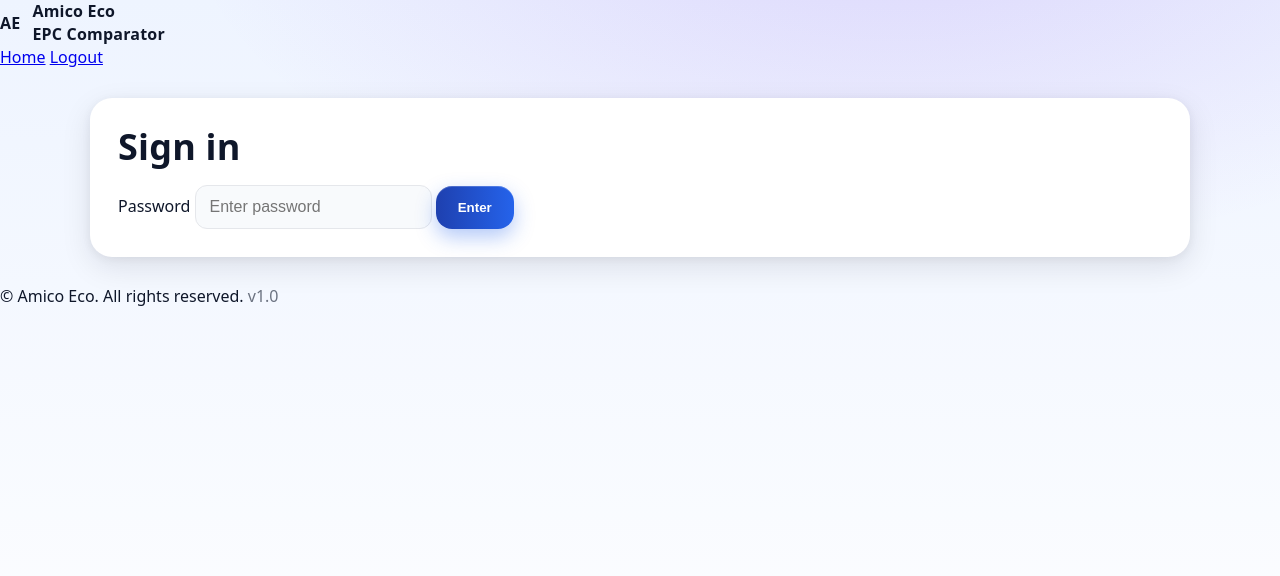
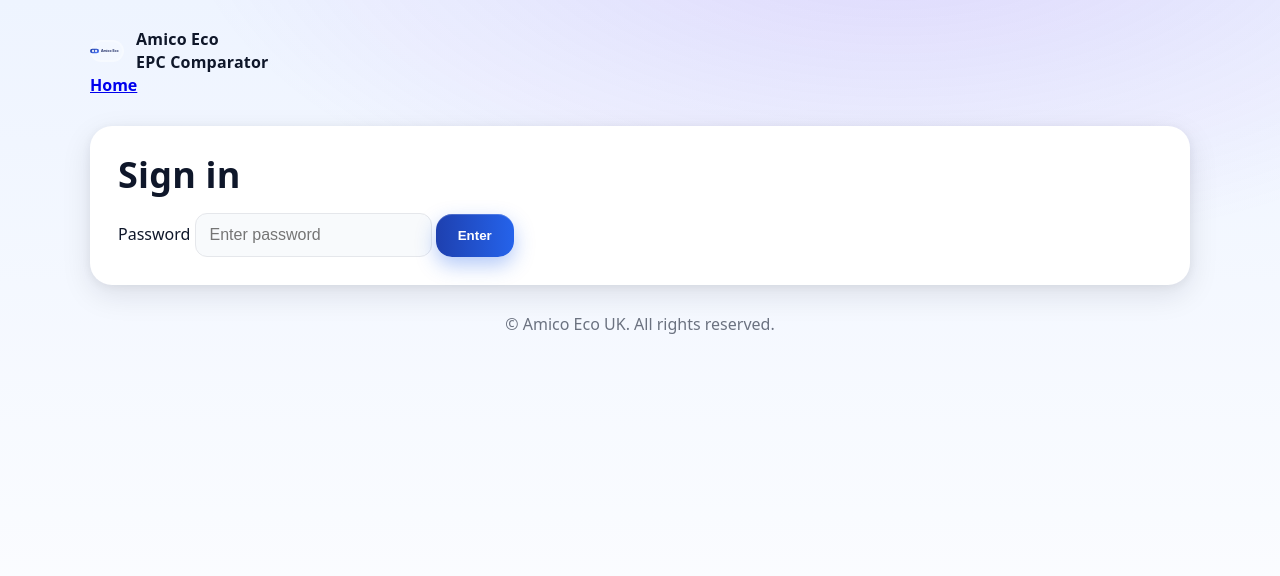
Before and after one commit to Ashley210109/COMPAREAMICOECO, a FastAPI app: page / in a window 1280 px wide. Shown: the top 576 px of the page. Before the commit the page ends 306 px from the top, so only its background shows below. Run offline with FastAPI, Linux system fonts and the light colour scheme.

Commit message:
Refactor base.html for improved structure and branding

```diff
--- a/templates/base.html
+++ b/templates/base.html
@@ -1,36 +1,41 @@
+{% set app_name = "Amico Eco" %}
 <!doctype html>
 <html lang="en">
 <head>
   <meta charset="utf-8">
-  <title>{{ title or "Amico Eco • EPC Comparator" }}</title>
   <meta name="viewport" content="width=device-width, initial-scale=1">
+  <title>{% block title %}EPC Comparator · {{ app_name }}{% endblock %}</title>
   <link rel="stylesheet" href="{{ url_for('static', path='css/style.css') }}">
 </head>
 <body>
-<header class="site-header">
-  <div class="wrap">
-    <div class="brand">
-      <div class="brand-mark">AE</div>
-      <div class="brand-text">
-        <div class="brand-title">Amico Eco</div>
+  <!-- Top brand bar -->
+  <header class="brandbar">
+    <div class="container flex between center">
+      <div class="brand flex center gap-12">
+        <img src="{{ url_for('static', path='logo.svg') }}" alt="Logo" class="logo">
+        <div class="brand-copy">
+          <div class="brand-title">{{ app_name }}</div>
           <div class="brand-sub">EPC Comparator</div>
         </div>
       </div>
       <nav class="nav">
-      <a href="/">Home</a>
-      <a href="/logout">Logout</a>
+        <a class="btn ghost" href="/">Home</a>
+        {% if request.session.get('authed') %}
+          <a class="btn outline" href="/logout">Logout</a>
+        {% endif %}
       </nav>
     </div>
   </header>
 
-<main class="container">
+  <!-- Page body -->
+  <main class="page container">
     {% block content %}{% endblock %}
   </main>
 
-<footer class="site-footer">
-  <div class="wrap">
-    <span>© Amico Eco. All rights reserved.</span>
-    <span class="muted">v1.0</span>
+  <!-- Footer -->
+  <footer class="footer">
+    <div class="container">
+      © Amico Eco UK. All rights reserved.
     </div>
   </footer>
 </body>
```
Lines whose indentation alone changed are shown as unchanged.
